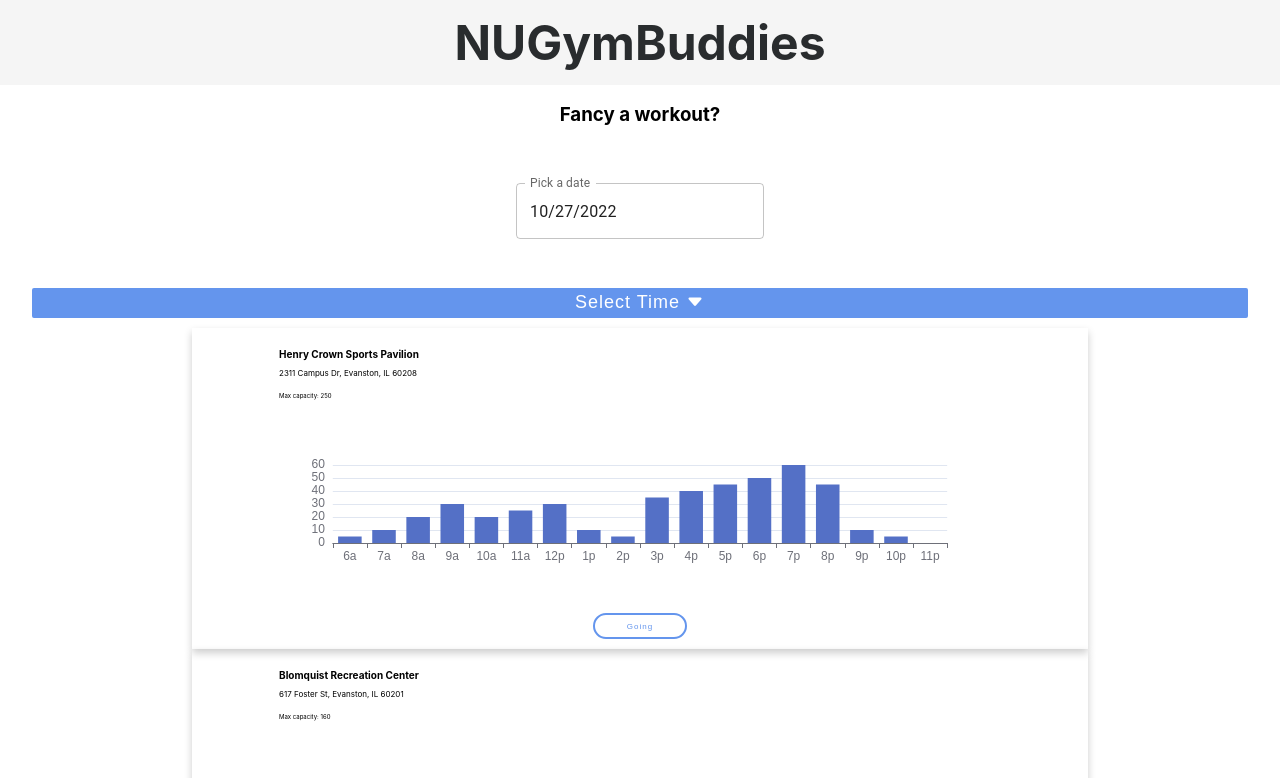
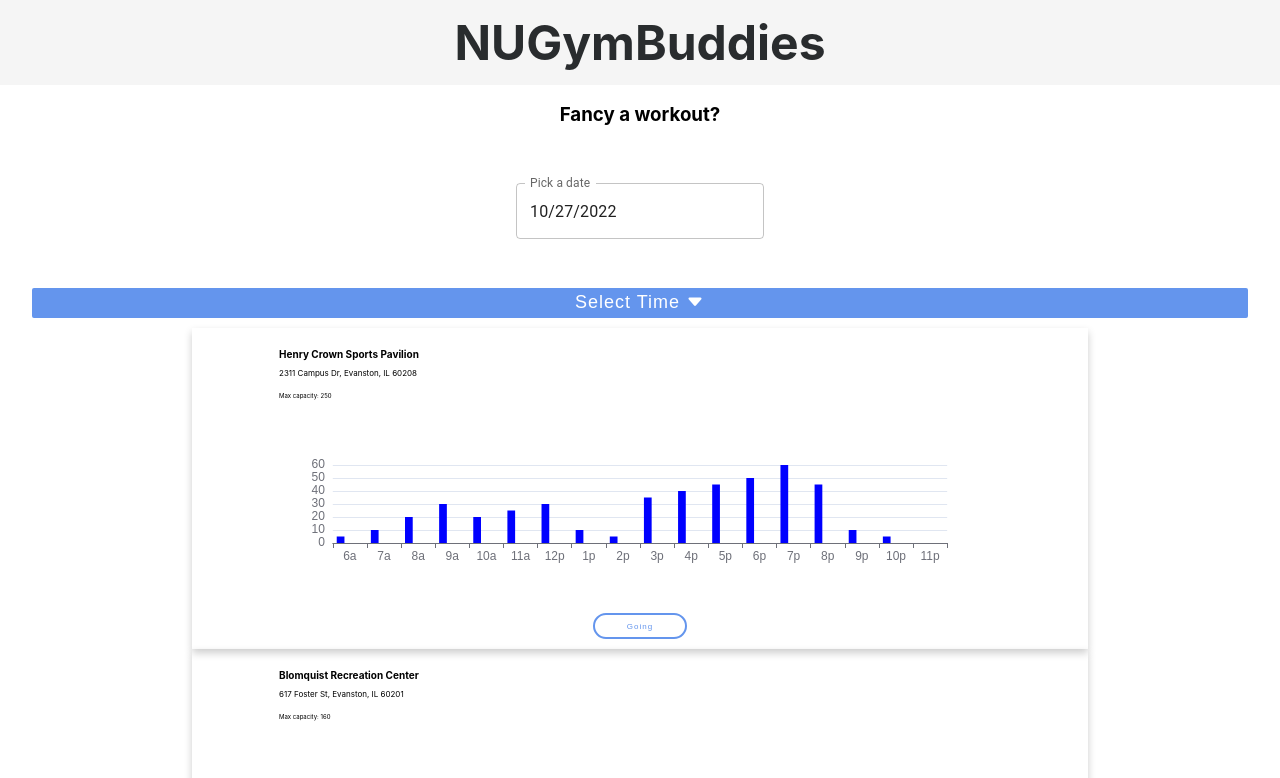
Before and after one commit to 397-f22/NUGymBuddies, a React (Vite) app: page / in a window 1280 px wide. Shown: the top 778 px of the page. Built offline with nearby package versions, Linux system fonts and the light colour scheme.

Commit message:
in process of changing chart color

```diff
--- a/src/components/Chart.jsx
+++ b/src/components/Chart.jsx
@@ -6,11 +6,18 @@ const Chart = ({popular_times, date, time})=>{
   useEffect(()=>{
     console.log("chart",date);
   },[date])
-    //console.log(time);
+    console.log(time);
     const x_data = ['6a','7a','8a','9a','10a','11a','12p','1p','2p','3p','4p','5p','6p','7p','8p','9p','10p','11p'];
 
     const y_data_before = popular_times[date].filter((x,i)=> i>=6);
     const y_data = y_data_before.map((x,i)=> parseInt(x.replace("%","")));
+    const threshold = 25;
+    console.log("y_data", y_data);
+    const y_data_green = y_data.filter((x,i)=> (i in time && x < threshold));
+    const y_data_red = y_data.filter((x,i)=> (i in time && x >= threshold));
+    const y_data_blue = y_data.filter((x,i)=> !(i in time));
+    console.log("green", y_data_green, "red", y_data_red, "blue", y_data_blue );
+
     const option = {
 
         xAxis: {
@@ -22,9 +29,26 @@ const Chart = ({popular_times, date, time})=>{
         },
         series: [
           {
-            data: y_data,
+            data: y_data_blue,
             type: 'bar',
-          }
+            itemStyle: {
+              color: "blue"
+            }
+          },
+          {
+            data: y_data_green,
+            type: 'bar',
+            itemStyle: {
+              color: "green"
+            }
+          },
+          {
+            data: y_data_red,
+            type: 'bar',
+            itemStyle: {
+              color: "red"
+            }
+          },
         ],
       };
 
```
